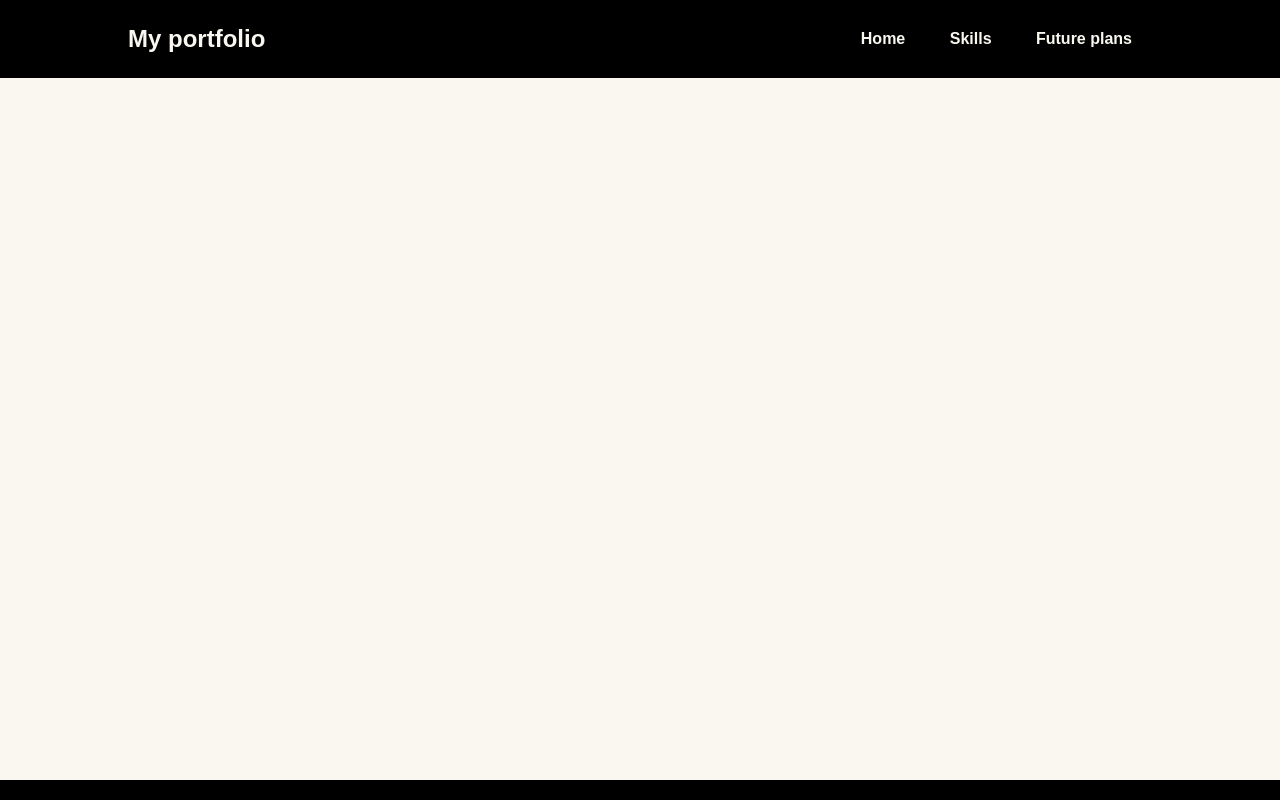
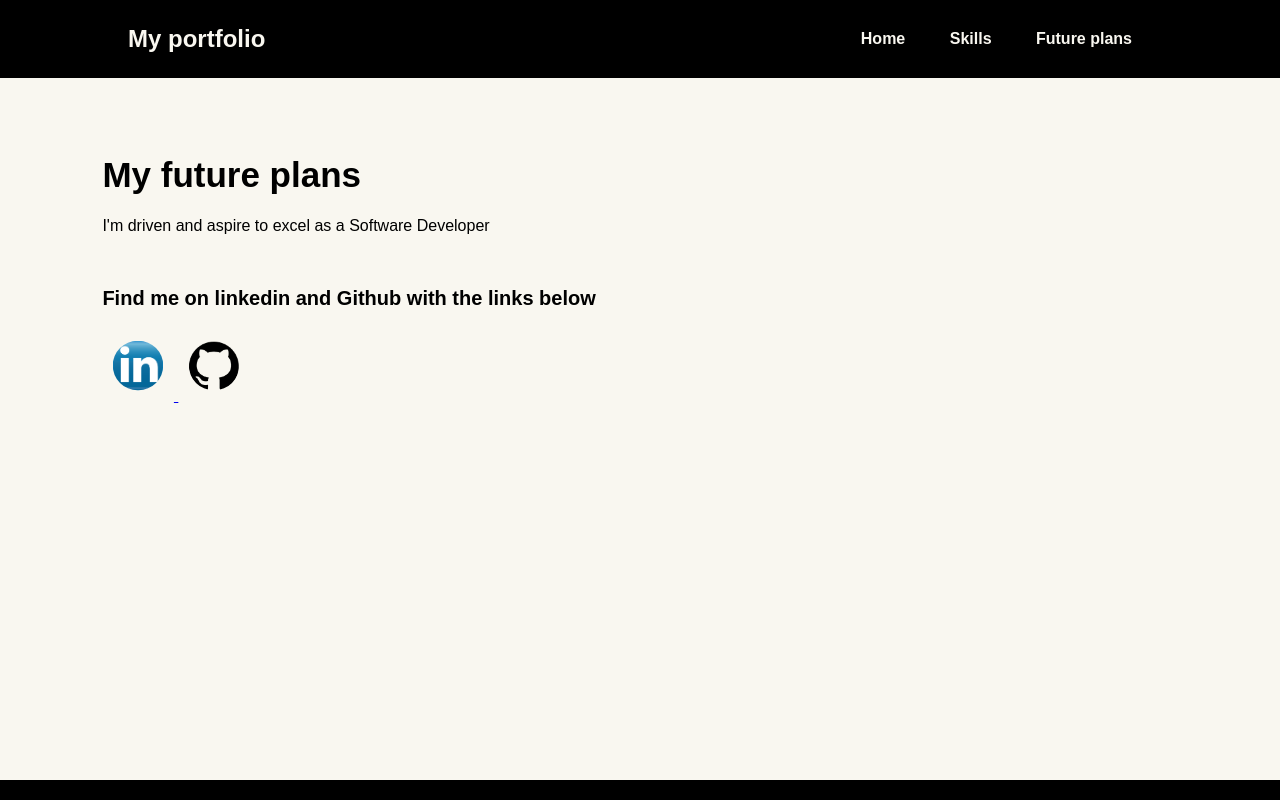
Before and after one commit to Elliot662/My-portfolio, a plain HTML site: page futurePlans.html in a window 1280 px wide. Drawn offline with Linux system fonts and the light colour scheme.

Commit message:
futurePlans page

```diff
--- a/futurePlans.html
+++ b/futurePlans.html
@@ -21,6 +21,21 @@
                 </ul>
             </nav>
         </div>
+        <div class="plansMain">
+            <h2>My future plans</h2>
+            <p>
+                I'm driven and aspire to excel as a Software Developer
+            </p>
+            <h3>Find me on linkedin and Github with the links below</h3>
+            <div class="images">
+                <a href="https://www.linkedin.com/in/elliot-meltzer-313313224/" target="_blank">
+                    <img src="./images/linkedinLogo.png" alt="linked in logo" class="linkedinLogo">
+                </a>
+                <a href="https://github.com/Elliot662" target="_blank">
+                    <img src="./images/githubLogo.png" alt="Git hub logo" class="githubLogo">
+                </a>
+            </div>
+        </div>
     </div>
     <footer></footer>
 </body>
--- a/style.css
+++ b/style.css
@@ -48,7 +48,7 @@ nav ul li a:hover {
 
 .homeMain {
     margin-left: 8%;
-    margin-top: 9%;
+    margin-top: 6%;
 }
 
 .homeMain h2 {
@@ -67,6 +67,21 @@ nav ul li a:hover {
     color: black;
     line-height: 22px;
     margin-bottom: 10px
+}
+
+.homeMain a {
+    background: black;
+    padding: 10px 18px;
+    text-decoration: none;
+    font-weight: bold;
+    color: whitesmoke;
+    display: inline-block;
+    margin: 30px 0;
+    border-radius: 5px;
+}
+
+.homeMain a:hover{
+    color: #ffdb58;
 }
 
 .image1{
@@ -89,6 +104,9 @@ nav ul li a:hover {
 .image1:hover .laptop{
     bottom: 95px;
 }
+
+
+
 .skillsMain {
     margin-left: 8%;
     margin-right: 8%;
@@ -112,6 +130,39 @@ nav ul li a:hover {
 
 
 
+.plansMain {
+    margin-left: 8%;
+    margin-right: 8%;
+    margin-top: 6%;
+}
+.plansMain h2{
+    font-size: 35px;
+    color: black;
+    margin-bottom: 20px;
+}
+.plansMain p {
+    color: black;
+    line-height: 22px;
+    margin-bottom: 50px
+}
+.plansMain ul li{
+    color: black;
+    line-height: 22px;
+    margin-bottom: 20px
+}
+
+.plansMain h3{
+    font-size: 20px;
+    color: black;
+    margin-bottom: 20px;
+}
+.images img{
+    width:50px;
+    height:50px;
+    border-radius: 90%;
+    padding: 1%;
+}
+
 footer {
     position: fixed;
     padding: 10px;
```
Also changed, not shown: index.html (+1 -0 lines), images/githubLogo.png (added), images/linkedinLogo.png (added), 1 other file.
